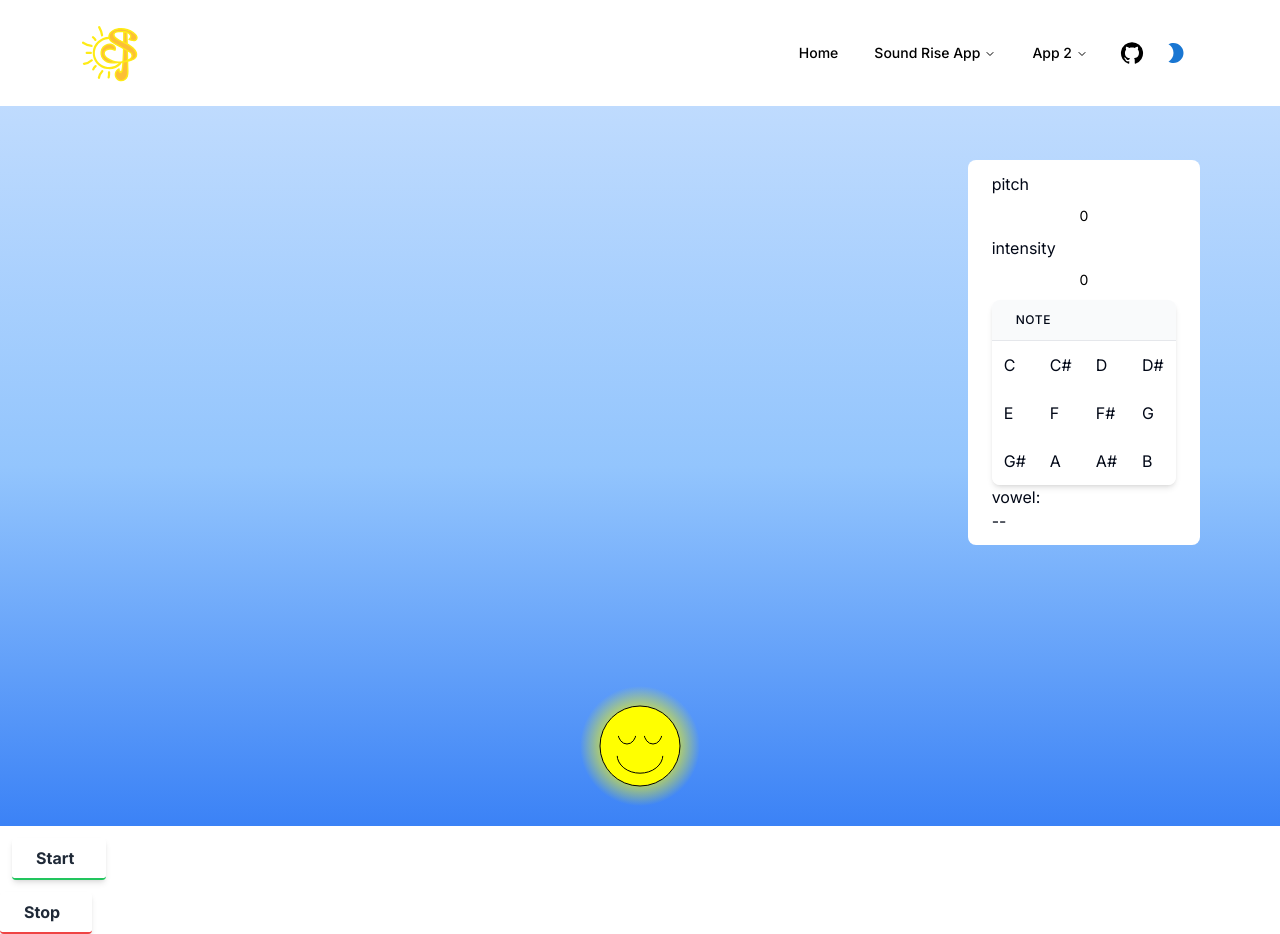
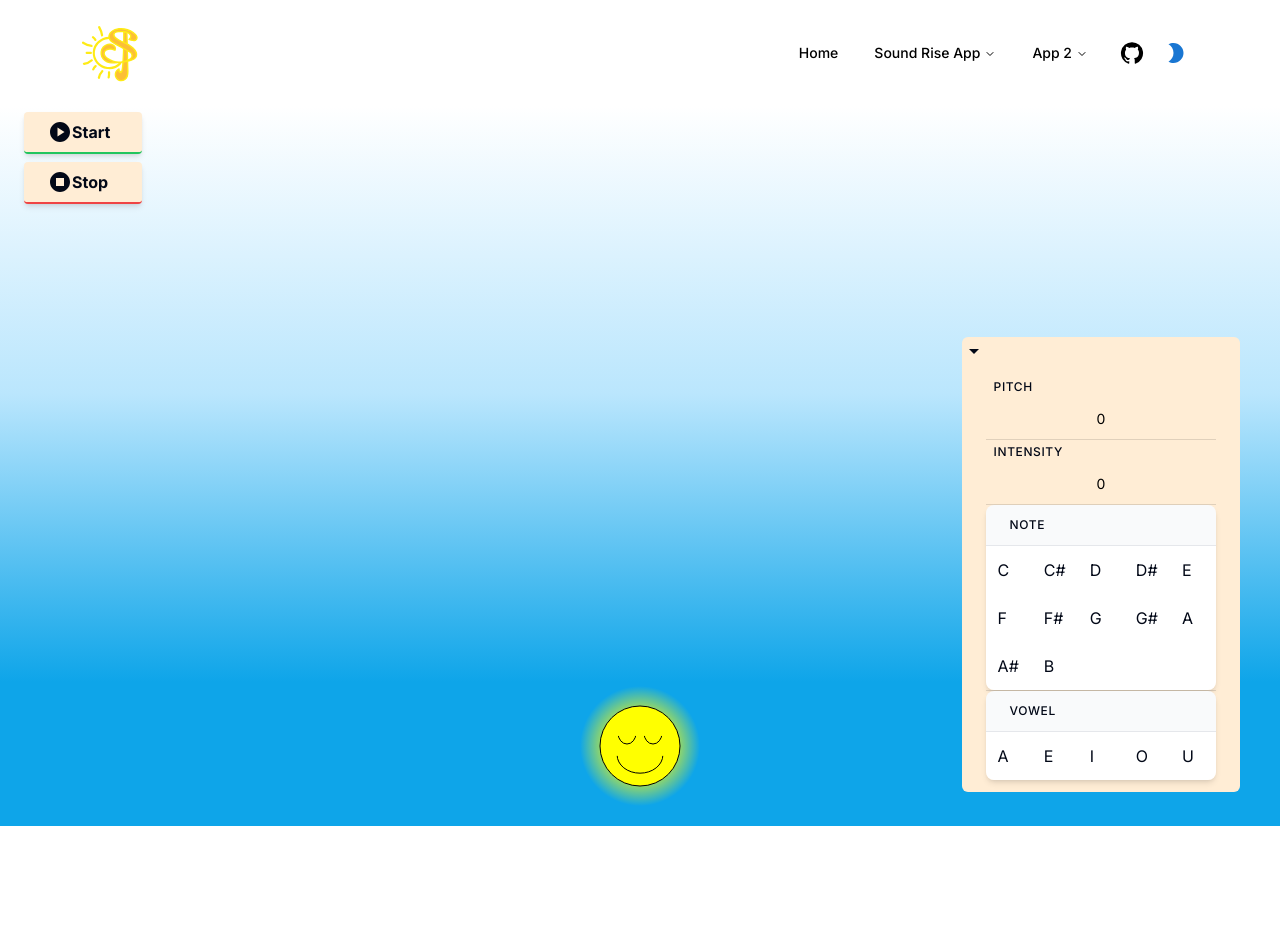
Before and after one commit to schwa1997/thesis-soundRise, a Next.js app: page /soundRise/play in a window 1280 px wide. After the commit the page ends 826 px from the top, so only its background shows below. Built offline with nearby package versions, Linux system fonts and the light colour scheme.

Commit message:
add new changes, more functions

```diff
--- a/src/app/layout.tsx
+++ b/src/app/layout.tsx
@@ -7,8 +7,8 @@ import { ThemeProvider } from "@/components/theme-provider";
 const inter = Inter({ subsets: ["latin"] });
 
 export const metadata: Metadata = {
-  title: "Create Next App",
-  description: "Generated by create next app",
+  title: "SoundRise",
+  description: "Generated by huimin chen for thesis",
 };
 
 export default function RootLayout({
--- a/src/app/soundRise/play/page.tsx
+++ b/src/app/soundRise/play/page.tsx
@@ -6,9 +6,23 @@ import React, { useState, useEffect } from "react";
 import SunAwake from "../../../components/icons/SunAwake";
 import SunSleep from "../../../components/icons/SunSleep";
 import { ProgressBar } from "../../../components/component/progressBar";
-import NoteIndicator from "../../../components/component/noteIndicator";
+import ElementIndicator from "../../../components/component/elementIndicator";
+import {
+  ArrowBack,
+  ArrowDropDown,
+  PlayCircle,
+  StopCircle,
+} from "@mui/icons-material";
+import { Divider } from "@mui/material";
+import EclipseButton from "../../../components/component/eclipseButton ";
+import OpenButton from "../../../components/component/toggleButton";
+import ToggleButton from "../../../components/component/toggleButton";
 
 export default function Play() {
+  const [isCardOpen, setIsCardOpen] = useState(true);
+  const toggleCard = () => {
+    setIsCardOpen(!isCardOpen);
+  };
   const [svgColor, setSvgColor] = useState<string>("yellow");
   const [rad, setRad] = useState<number>(dimsFunctions.minRad);
   const [yCoord, setYCoord] = useState<number>(
@@ -36,6 +50,7 @@ export default function Play() {
     "A#",
     "B",
   ]);
+  const [vowels, setVowels] = useState<string[]>(["A", "E", "I", "O", "U"]);
 
   useEffect(() => {
     let audioContext: AudioContext | null;
@@ -409,7 +424,7 @@ export default function Play() {
   return (
     <main className="items-center">
       <section className="text-center">
-        <div className="bg-gradient-to-b from-blue-200 via-blue-300 to-blue-500 text-white">
+        <div className="bg-gradient-to-b from-white via-sky-200 via-40% to-sky-500 to-80% text-white">
           {sunListen ? (
             <SunAwake
               svgColor={svgColor}
@@ -427,67 +442,54 @@ export default function Play() {
           )}
         </div>
       </section>
-      <section>
-        <div className="absolute right-20 top-40 w-fit p-3 rounded-lg px-6 bg-white dark:bg-slate-800 fixed-square z-20">
+      <section className="absolute right-10 bottom-2 z-50 rounded-md bg-orange-100 dark:bg-slate-800">
+        <ToggleButton isOpen={isCardOpen} toggleCard={toggleCard} title={"data of the sound"} />{" "}
+        {isCardOpen && (
+          <div className="w-fit p-3 rounded-lg px-6  fixed-square ">
             <ProgressBar
               title={"pitch"}
               value={pitchValue}
               minValue={0}
               maxValue={500}
-          />
+            />{" "}
+            <Divider className="mt-2" />
             <ProgressBar
               title={"intensity"}
               value={volumeValue}
               minValue={0}
               maxValue={15}
+            />{" "}
+            <Divider className="my-2" />
+            <ElementIndicator
+              elementStrings={noteStrings}
+              indicatedElement={note}
+              title={"note"}
             />
-          <NoteIndicator noteStrings={noteStrings} indicatedNote={note} />
-          <p>
-            vowel: <br />
-            {vowel}
-          </p>
+            <Divider className="my-2" />
+            <ElementIndicator
+              elementStrings={vowels}
+              indicatedElement={vowel}
+              title={"vowel"}
+            />
           </div>
-        <div>
-          <div className="m-3">
+        )}
+      </section>
+      <section className="absolute left-6 top-28 z-30">
+        <div className="justify-between place-content-center flex flex-col gap-2">
           <button
             onClick={handleStartListening}
-              className="bg-white text-gray-800 font-bold rounded border-b-2 border-green-500 hover:border-green-600 hover:bg-green-500 hover:text-white shadow-md py-2 px-6 inline-flex items-center"
+            className="bg-orange-100 dark:bg-slate-700  font-bold rounded border-b-2 border-green-500 hover:border-green-600 hover:bg-green-500 hover:text-white shadow-md py-2 px-6 inline-flex items-center"
           >
-              <span className="mr-2">Start</span>
+            <PlayCircle />
+            <span className="mr-2"> Start</span>
           </button>
-          </div>
           <button
             onClick={handleStopListening}
-            className="bg-white text-gray-800 font-bold rounded border-b-2 border-red-500 hover:border-red-600 hover:bg-red-500 hover:text-white shadow-md py-2 px-6 inline-flex items-center"
+            className="bg-orange-100 dark:bg-slate-700 font-bold rounded border-b-2 border-red-500 hover:border-red-600 hover:bg-red-500 hover:text-white shadow-md py-2 px-6 inline-flex items-center"
           >
+            <StopCircle />
             <span className="mr-2">Stop</span>
           </button>
-        </div>
-        <div className="left-10 top-1/2 bg-base-100">
-          {/* <footer className="flex items-center justify-center py-2 bg-transparent">
-            <div className="grid grid-cols-2 btn-group">
-              <button
-                className={`btn w-32 ${
-                  isListening ? "btn-disabled" : "btn-active"
-                }`}
-                onClick={handleStartListening}
-                disabled={isListening}
-              >
-                <span className="triangle-icon text-current"></span>
-                Start
-              </button>
-              <button
-                className={`btn w-32 ${
-                  !isListening ? "btn-disabled" : "btn-active"
-                }`}
-                onClick={handleStopListening}
-                disabled={!isListening}
-              >
-                <span className="square-icon text-current"></span>
-                Stop
-              </button>
-            </div>
-          </footer> */}
         </div>
       </section>
     </main>
--- /dev/null
+++ b/src/components/component/eclipseButton .tsx
@@ -0,0 +1,28 @@
+import React, { useState } from "react";
+import "./EclipseButton.css"; // Import CSS file for styling
+import { ArrowDropDown, ArrowDropUp } from "@mui/icons-material";
+
+const EclipseButton: React.FC<{ onClick: () => void }> = ({ onClick }) => {
+  const [hovered, setHovered] = useState(false);
+
+  const handleMouseEnter = () => {
+    setHovered(true);
+  };
+
+  const handleMouseLeave = () => {
+    setHovered(false);
+  };
+
+  return (
+    <button
+      className={`eclipse-button ${hovered ? "hovered" : ""}`}
+      onClick={onClick}
+      onMouseEnter={handleMouseEnter}
+      onMouseLeave={handleMouseLeave}
+    >
+      {hovered ? <ArrowDropDown /> : <ArrowDropUp />}
+    </button>
+  );
+};
+
+export default EclipseButton;
--- /dev/null
+++ b/src/components/component/elementIndicator.tsx
@@ -0,0 +1,37 @@
+import React from "react";
+
+interface ElementIndicatorProps {
+  title: string;
+  elementStrings: string[]; // Array of note names
+  indicatedElement: string; // Currently indicated note
+}
+
+const ElementIndicator: React.FC<ElementIndicatorProps> = ({
+  title,
+  elementStrings,
+  indicatedElement,
+}) => {
+  return (
+    <table className="min-w-full divide-y divide-gray-200 rounded-lg overflow-hidden shadow-md">
+      <thead className="bg-gray-50 dark:bg-slate-700">
+        <tr>
+          <th className="px-6 py-3 text-left text-xs font-medium uppercase tracking-wider">
+            {title}
+          </th>
+        </tr>
+      </thead>
+      <tbody className="bg-white dark:bg-slate-700 divide-gray-200 grid grid-cols-5 ">
+        {elementStrings.map((element, index) => (
+          <tr
+            key={element}
+            className={element === indicatedElement ? "bg-orange-500" : ""}
+          >
+            <td className="p-3 whitespace-nowrap">{element}</td>
+          </tr>
+        ))}
+      </tbody>
+    </table>
+  );
+};
+
+export default ElementIndicator;
--- a/src/components/component/noteIndicator.tsx
+++ /dev/null
@@ -1,27 +0,0 @@
-import React from 'react';
-
-interface NoteIndicatorProps {
-  noteStrings: string[]; // Array of note names
-  indicatedNote: string; // Currently indicated note
-}
-
-const NoteIndicator: React.FC<NoteIndicatorProps> = ({ noteStrings, indicatedNote }) => {
-  return (
-    <table className="min-w-full divide-y divide-gray-200 rounded-lg overflow-hidden shadow-md">
-    <thead className="bg-gray-50 dark:bg-slate-700">
-      <tr>
-        <th className="px-6 py-3 text-left text-xs font-medium uppercase tracking-wider">Note</th>
-      </tr>
-    </thead>
-    <tbody className="bg-white dark:bg-slate-700 divide-gray-200 grid grid-cols-4 ">
-      {noteStrings.map((note, index) => (
-        <tr key={note} className={note === indicatedNote ? 'bg-orange-500' : ''}>
-          <td className="p-3 whitespace-nowrap">{note}</td>
-        </tr>
-      ))}
-    </tbody>
-  </table>
-  );
-};
-
-export default NoteIndicator;
--- a/src/components/component/progressBar.tsx
+++ b/src/components/component/progressBar.tsx
@@ -24,7 +24,7 @@ export const ProgressBar: FC<ProgressBarProps> = ({
 
   return (
     <div className="">
-      <p className="">{title}</p>
+      <p className="px-2 py-1 text-left text-xs font-medium uppercase tracking-wider">{title}</p>
       <div className="flex items-center justify-between rounded-lg h-10 px-2">
         <div className="relative h-6 w-full rounded-full overflow-hidden">
           <div
--- /dev/null
+++ b/src/components/component/toggleButton.tsx
@@ -0,0 +1,32 @@
+import React, { useState } from "react";
+import { ArrowDropDown, ArrowDropUp } from "@mui/icons-material";
+
+interface ToggleButtonProps {
+  isOpen: boolean;
+  title: string;
+  toggleCard: () => void;
+}
+
+const ToggleButton: React.FC<ToggleButtonProps> = ({
+  title,
+  isOpen,
+  toggleCard,
+}) => {
+  return (
+    <button onClick={toggleCard}>
+      {isOpen ? (
+        <ArrowDropDown className="size-8" />
+      ) : (
+        <div>
+          <ArrowDropUp className="size-8" />
+          <span className="px-6 py-3 text-left text-xs font-medium uppercase tracking-wider">
+            {" "}
+            {title}
+          </span>
+        </div>
+      )}
+    </button>
+  );
+};
+
+export default ToggleButton;
--- a/src/components/layout/Header.tsx
+++ b/src/components/layout/Header.tsx
@@ -80,7 +80,7 @@ const Header = () => {
           </div>
 
           {menuOpen && (
-            <div className="sm:hidden rounded-lg z-50 absolute right-2 top-20 bg-opacity-35 bg-purple-300 dark:bg-black backdrop-filter backdrop-blur-lg transition-all p-4">
+            <div className="sm:hidden rounded-lg z-50 absolute right-2 top-20 bg-opacity-35 bg-purple-300 dark:bg-slate-800 backdrop-filter backdrop-blur-lg transition-all p-4">
               <NavigationMenu>
                 <NavigationMenuList className="flex flex-col place-items-end bg-opacity-35 gap-4">
                   <NavigationMenuItem className="place-self-end">
--- a/src/components/ui/navigation-menu.tsx
+++ b/src/components/ui/navigation-menu.tsx
@@ -41,7 +41,7 @@ NavigationMenuList.displayName = NavigationMenuPrimitive.List.displayName;
 const NavigationMenuItem = NavigationMenuPrimitive.Item;
 
 const navigationMenuTriggerStyle = cva(
-  "group inline-flex h-10 w-max items-center justify-center rounded-md bg-white dark:bg-black dark:text-slate-300 px-4 py-2 text-sm font-medium transition-colors hover:bg-accent hover:text-accent-foreground focus:bg-accent focus:text-accent-foreground focus:outline-none disabled:pointer-events-none disabled:opacity-50 data-[active]:bg-accent/50 data-[state=open]:bg-accent/50"
+  "group inline-flex h-10 w-max items-center justify-center rounded-md bg-white dark:bg-slate-800 dark:text-slate-300 px-4 py-2 text-sm font-medium transition-colors hover:bg-accent hover:text-accent-foreground focus:bg-accent focus:text-accent-foreground focus:outline-none disabled:pointer-events-none disabled:opacity-50 data-[active]:bg-accent/50 data-[state=open]:bg-accent/50"
 );
 
 const NavigationMenuTrigger = React.forwardRef<
```
Lines whose indentation alone changed are shown as unchanged.
